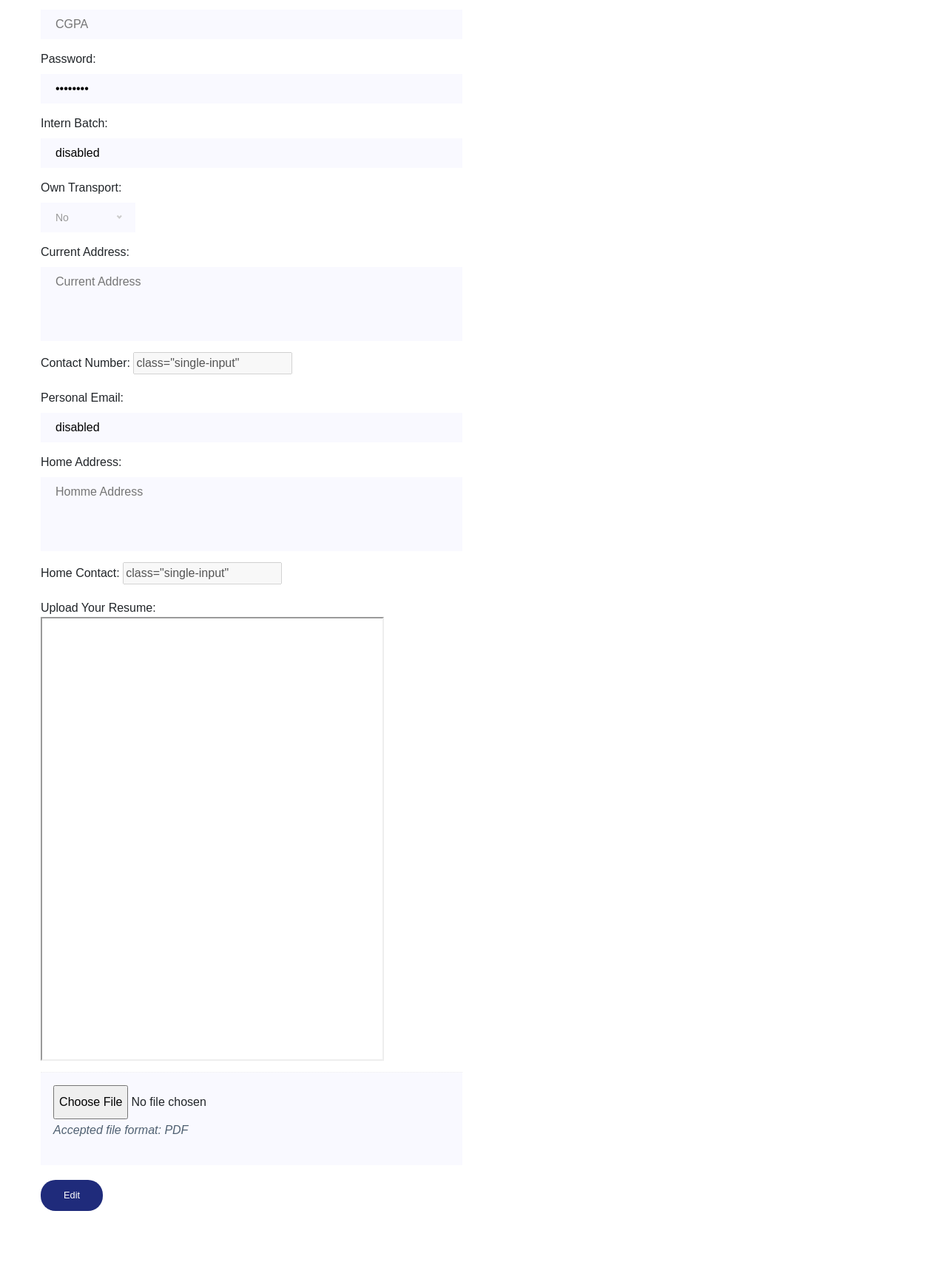
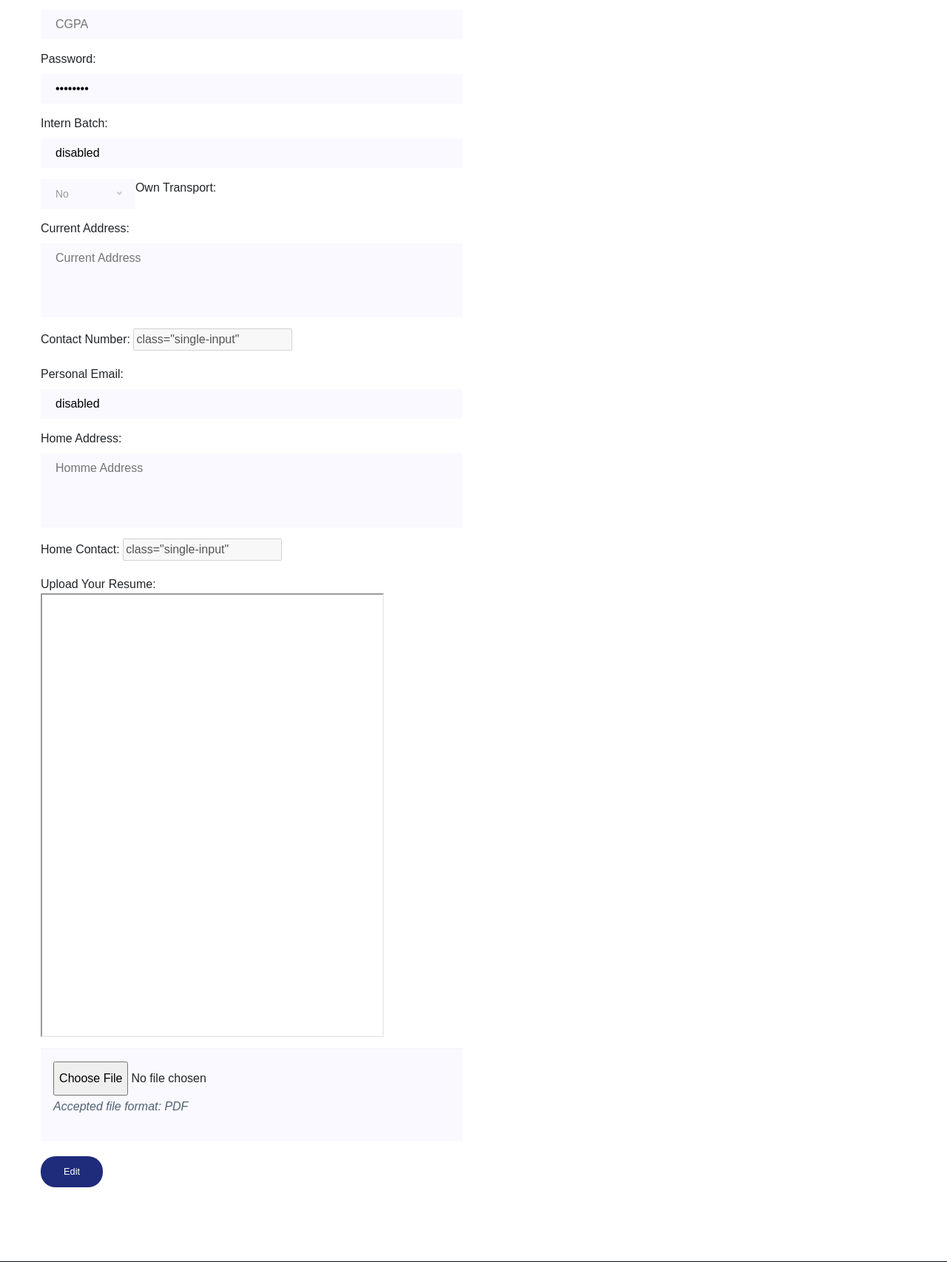
Before and after one commit to N0nEscapeSh3d0w/TARUMT-internship, a Flask app: page / in a window 1280 px wide. Shown: the part 1304-3010 px from the top of the page at 74% size. Run offline with Flask 3, Linux system fonts and the light colour scheme; data that the repository does not hold is empty; some libraries are stand-ins or nearby versions; some web fonts are replaced.

Commit message:
Update student.html

```diff
--- a/templates/student.html
+++ b/templates/student.html
@@ -177,14 +177,12 @@
 				   onfocus="this.placeholder = ''" onblur="this.placeholder = 'Intern Batch'" required
 				   class="single-input" value={{ student[9] }} disabled>
 			      </div>
-			      <div class="mt-15">
+			      <div class="mt-15 default-select">
 				   <label for="ownTransport">Own Transport:</label>
-				   <div class="default-select">
 					   <select id="transport_input1" disabled>
 					   <option value="No">No</option>
 					   <option value="No">No</option>
 				           </select>
-				   </div>
 			      </div>
 			      <div class="mt-15">
 				<label for="currentAddress">Current Address:</label>
```
